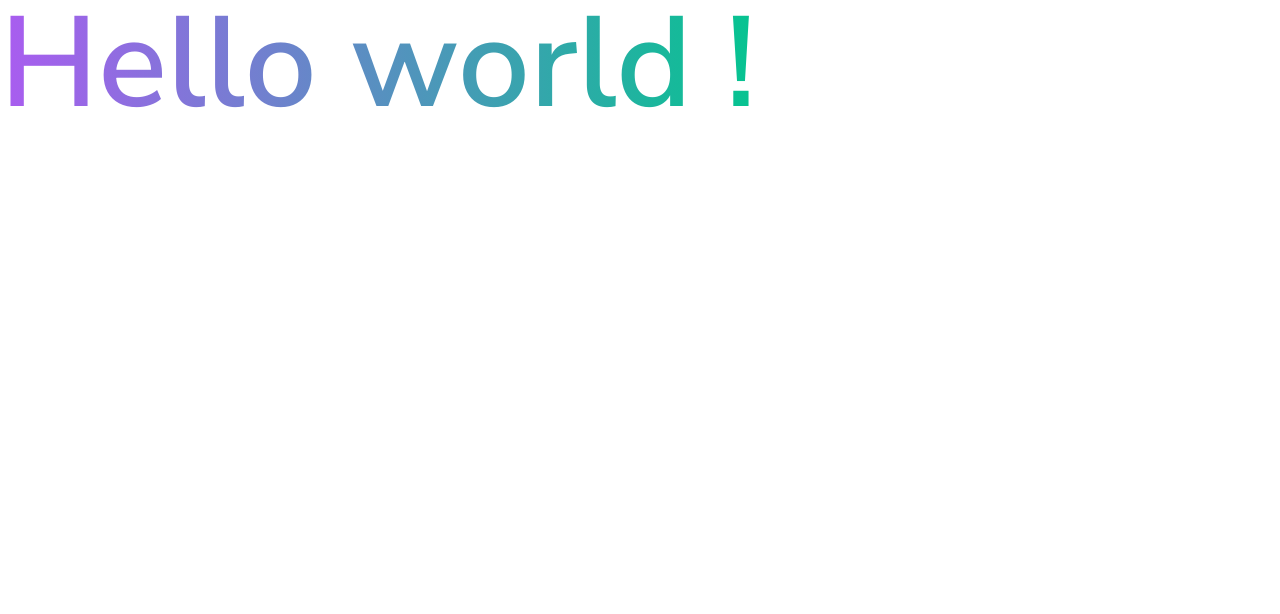
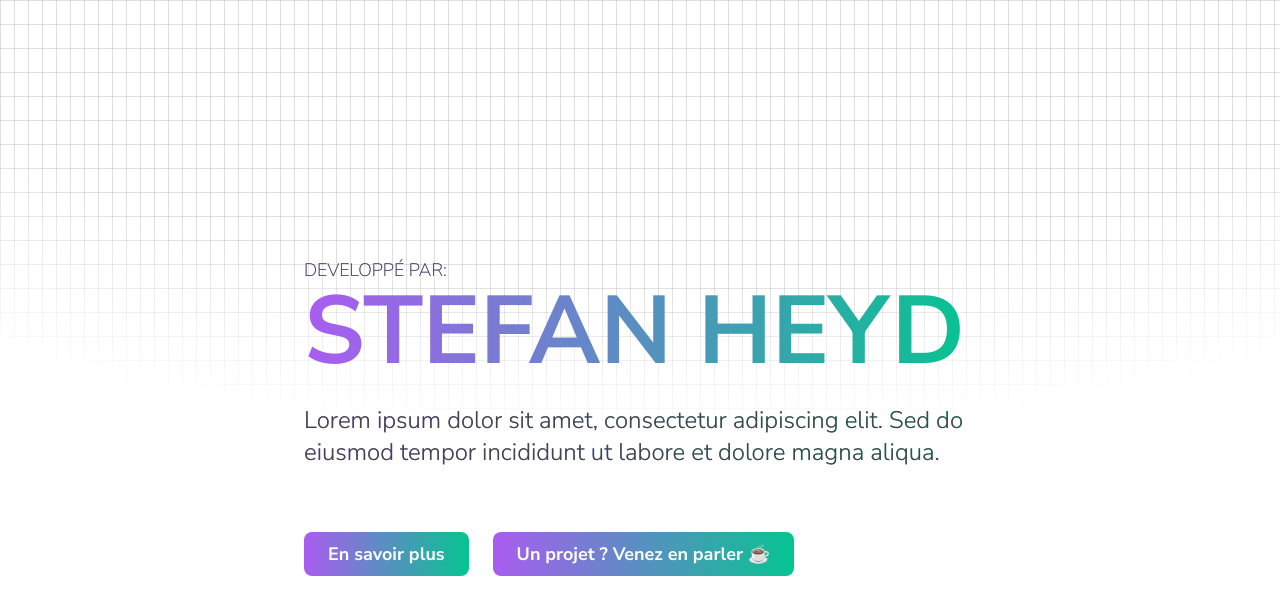
Before and after one commit to StefanHyde/PortfolioV2, a Next.js app: page / in a window 1280 px wide. Shown: the top 614 px of the page. Built offline with nearby package versions, Linux system fonts and the light colour scheme.

Commit message:
Add hero component WIP

```diff
--- a/src/app/layout.tsx
+++ b/src/app/layout.tsx
@@ -1,23 +1,23 @@
-import { Nunito_Sans, Montserrat } from "next/font/google";
+import { Nunito_Sans, Montserrat } from 'next/font/google';
 
-import type { Metadata } from "next";
-import "./globals.css";
+import type { Metadata } from 'next';
+import './globals.css';
 
 export const nunito = Nunito_Sans({
-  subsets: ["latin"],
-  display: "swap",
-  variable: "--font-nunito",
+  subsets: ['latin'],
+  display: 'swap',
+  variable: '--font-nunito',
 });
 
 export const montserrat = Montserrat({
-  subsets: ["latin"],
-  display: "swap",
-  variable: "--font-montserrat",
+  subsets: ['latin'],
+  display: 'swap',
+  variable: '--font-montserrat',
 });
 
 export const metadata: Metadata = {
-  title: "Create Next App",
-  description: "Generated by create next app",
+  title: 'Developped by Stefan Heyd',
+  description: 'My new portfolio',
 };
 
 export default function RootLayout({
--- a/src/app/page.tsx
+++ b/src/app/page.tsx
@@ -1,7 +1,20 @@
+import Hero from '../components/hero';
+
 export default function Home() {
   return (
-    <div className="h-96 bg-gradient-to-r from-primary-500 to-secondary-500 inline-block text-transparent bg-clip-text">
-      <p className="font-nunito font-semibold text-9xl">Hello world !</p>
-    </div>
+    <main>
+      <div className="fixed left-0 top-0 -z-10 h-full w-full">
+        <div className="realtive h-full w-full bg-white dark:bg-slate-950">
+          <div className="absolute bottom-0 left-0 right-0 top-0 bg-[linear-gradient(to_right,#4f4f4f2e_1px,transparent_1px),linear-gradient(to_bottom,#4f4f4f2e_1px,transparent_1px)] bg-[size:14px_24px] [mask-image:radial-gradient(ellipse_80%_50%_at_50%_0%,#000_70%,transparent_110%)]"></div>
+        </div>
+      </div>
+      <div className="relative mx-auto h-screen w-full max-w-7xl flex items-center justify-center px-6 md:px-8 lg:px-12">
+        <Hero
+          surtitle="developpé par:"
+          title="Stefan Heyd"
+          subtitle="Lorem ipsum dolor sit amet, consectetur adipiscing elit. Sed do eiusmod tempor incididunt ut labore et dolore magna aliqua."
+        />
+      </div>
+    </main>
   );
 }
--- /dev/null
+++ b/src/components/hero.tsx
@@ -0,0 +1,42 @@
+'use client';
+
+import { motion } from 'framer-motion';
+
+type Props = {
+  surtitle?: string | null;
+  title: string;
+  subtitle?: string | null;
+};
+
+export default function Hero({ surtitle, title, subtitle }: Props) {
+  return (
+    <motion.div
+      initial={{ opacity: 0, scale: 0.5 }}
+      animate={{ opacity: 1, scale: 1 }}
+      transition={{ duration: 0.5 }}
+    >
+      <div className="relative mx-auto flex max-w-2xl flex-col items-center mt-8">
+        <div className="bg-gradient-to-r from-primary-500 to-secondary-500 inline-block text-transparent bg-clip-text">
+          <h1 className="flex flex-col font-nunito font-bold text-6xl md:text-8xl uppercase">
+            <span className="text-dark-800 dark:text-almost-white text-sm md:text-lg font-thin">
+              {surtitle}
+            </span>
+            {title}
+          </h1>
+
+          <h2 className="font-nunito text-dark-800 dark:text-almost-white font-light text-xl md:text-2xl pt-6">
+            {subtitle}
+          </h2>
+          <div className="mt-10 flex flex-wrap gap-x-6 gap-y-3 ">
+            <button className="bg-gradient-to-r from-primary-500 to-secondary-500 text-white font-nunito font-bold text-lg px-6 py-2 mt-6 rounded-lg">
+              En savoir plus
+            </button>
+            <button className="bg-gradient-to-r from-primary-500 to-secondary-500 text-white font-nunito font-bold text-lg px-6 py-2 mt-6 rounded-lg">
+              Un projet ? Venez en parler ☕️
+            </button>
+          </div>
+        </div>
+      </div>
+    </motion.div>
+  );
+}
```
Also changed, not shown: tailwind.config.ts (+54 -54 lines).
